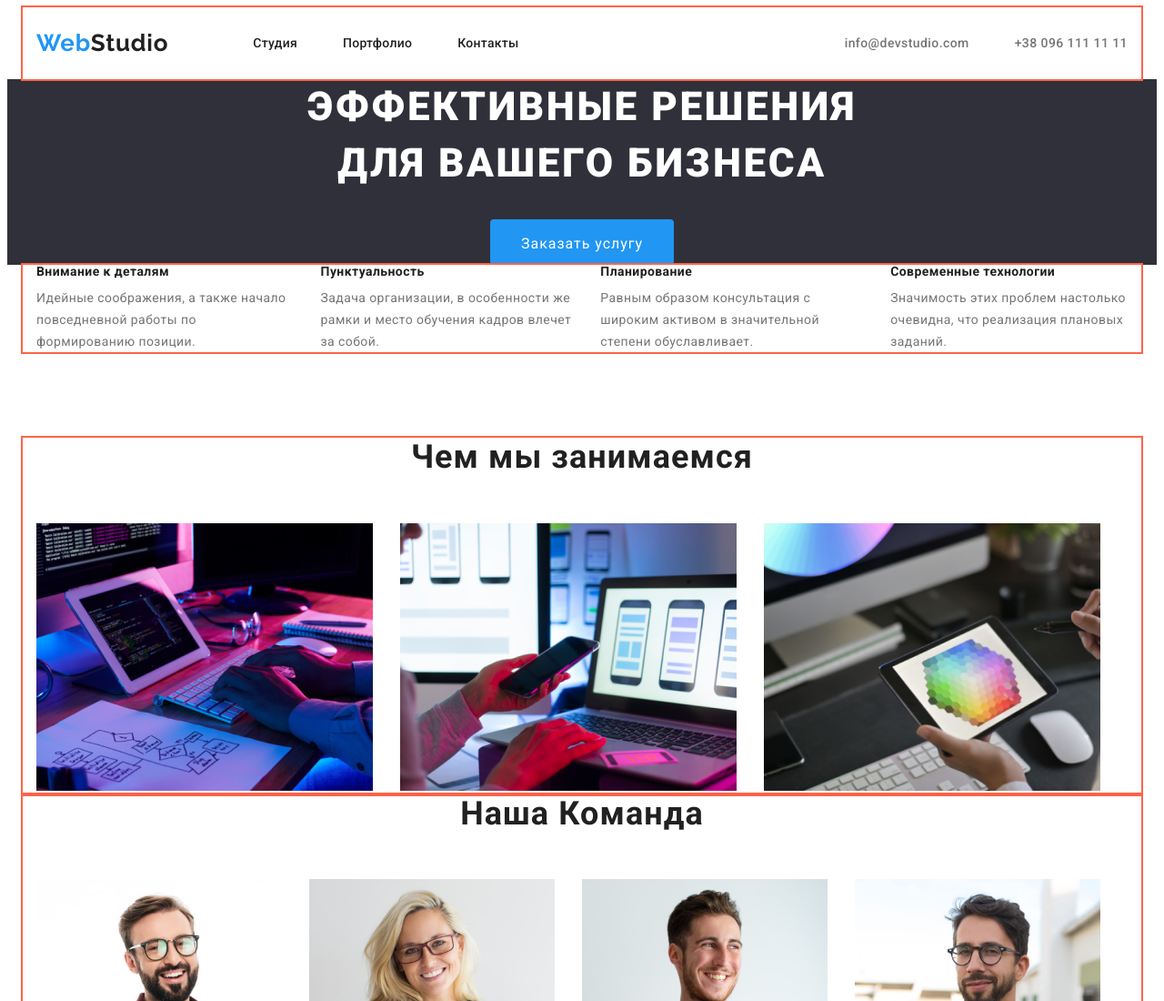
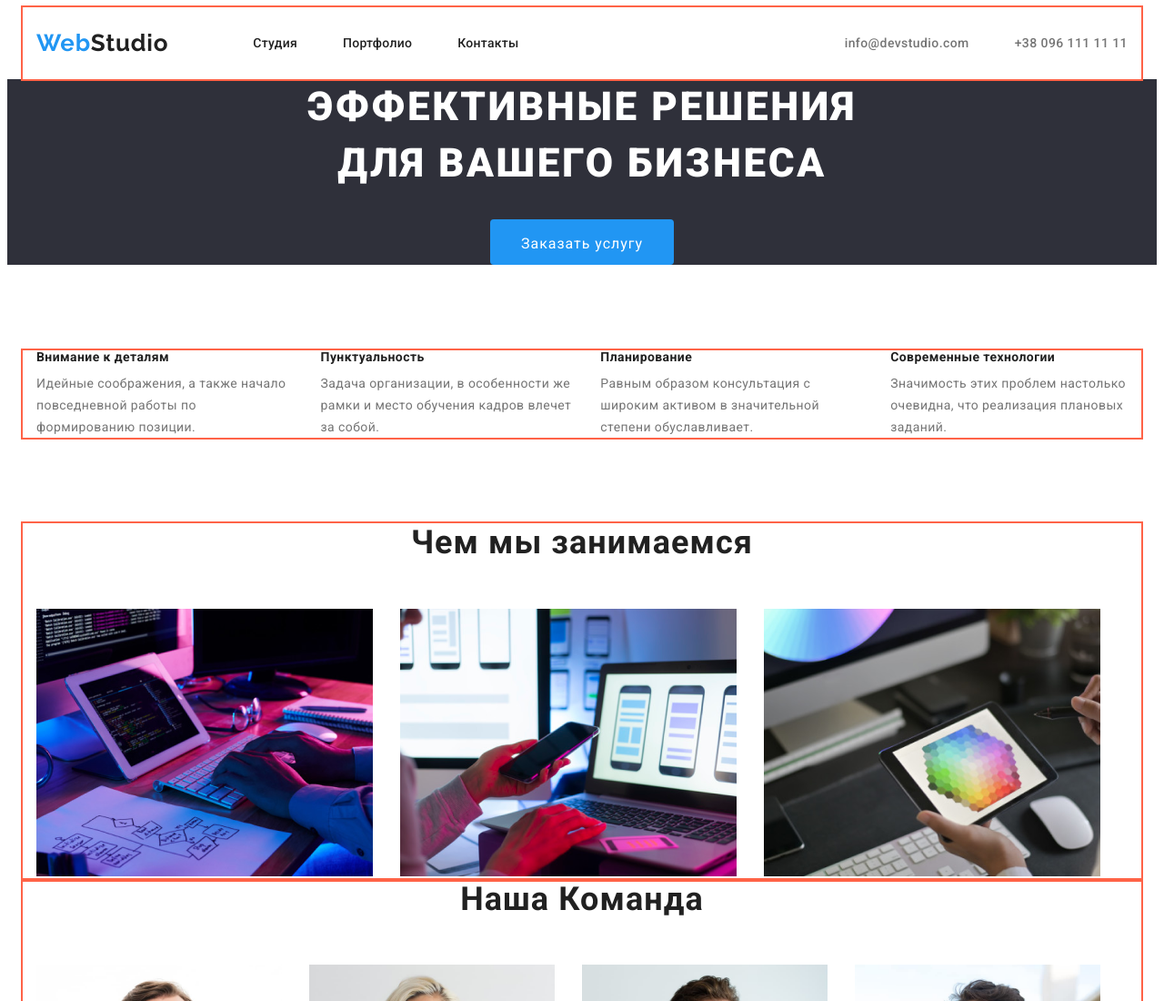
Before and after one commit to DmitriyShevchenko23/goit-markup-hw-03, a plain HTML site: page index.html in a window 1280 px wide. Shown: the top 1100 px of the page at 91% size. Drawn offline with Linux system fonts and the light colour scheme.

Commit message:
Update style.css

```diff
--- a/css/style.css
+++ b/css/style.css
@@ -151,7 +151,7 @@ body {
 
 /* секция ПРЕИМУЩЕСТВА(BENEFITS) страница "студия"------------- */
 .benefits-container {
-  margin-top: 0;
+  margin-top: 94px;
   margin-bottom: 94px;
 }
 .titel-no-display {
```
